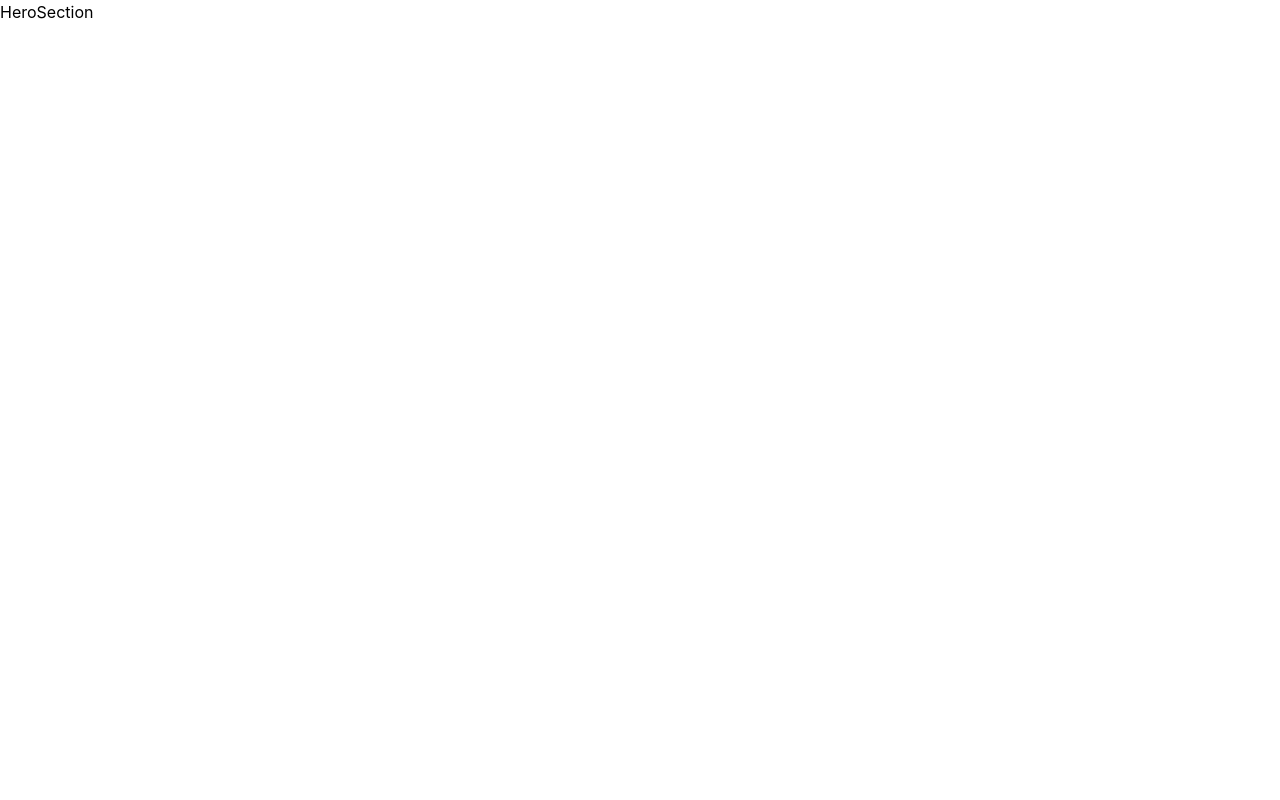
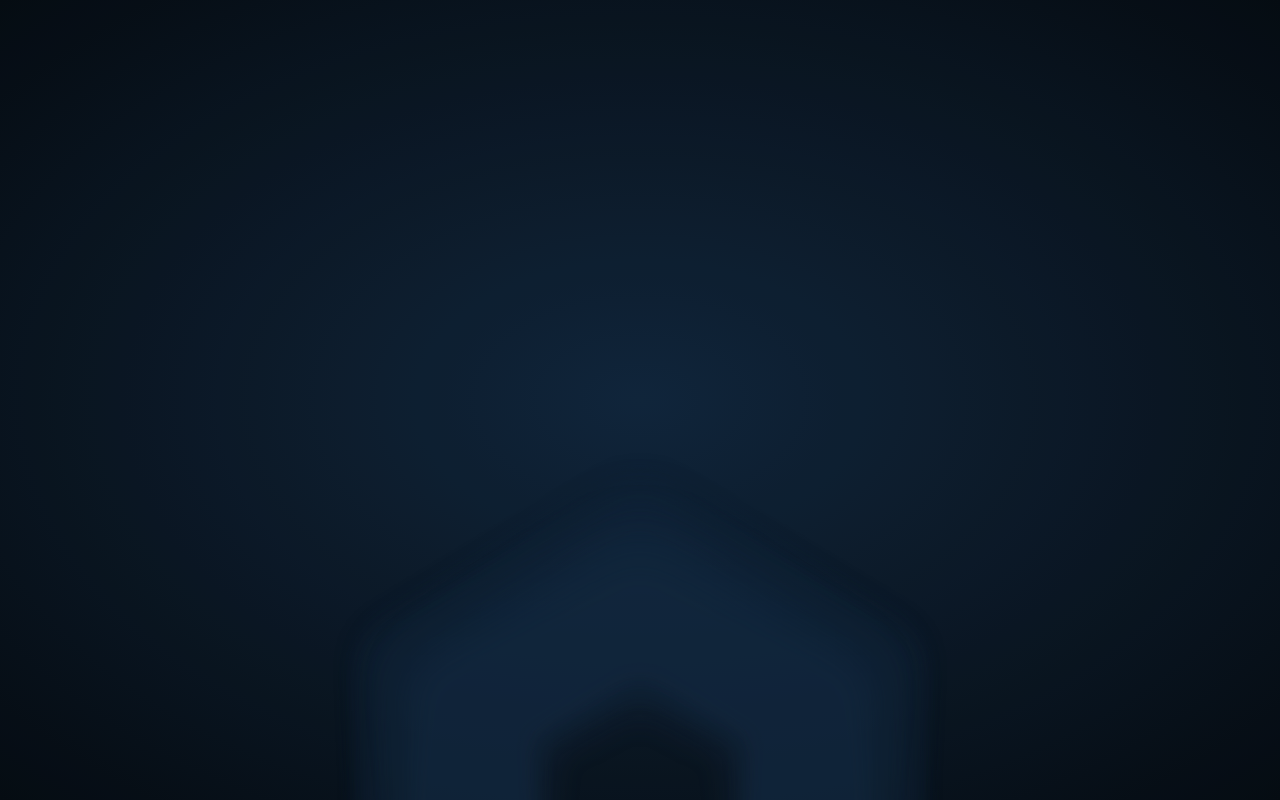
Before and after one commit to Aigu-Mind/aigumind-website, a Next.js app: page / in a window 1280 px wide. Built offline with nearby package versions, Linux system fonts and the light colour scheme.

Commit message:
heroSection started

```diff
--- a/src/app/globals.css
+++ b/src/app/globals.css
@@ -1,30 +1,89 @@
 @import "tailwindcss";
 
-/* :root {
-  --background: #ffffff;
-  --foreground: #171717;
-}
+@tailwind base;
+@tailwind components;
+@tailwind utilities;
 
-@theme inline {
-  --color-background: var(--background);
-  --color-foreground: var(--foreground);
-  --font-sans: var(--font-geist-sans);
-  --font-mono: var(--font-geist-mono);
-}
-
-@media (prefers-color-scheme: dark) {
-  :root {
-    --background: #0a0a0a;
-    --foreground: #ededed;
+@layer utilities {
+  .text-balance {
+    text-wrap: balance;
+  }
+  .bg-gradient-radial {
+    background: radial-gradient(ellipse at center, var(--tw-gradient-stops));
   }
 }
 
-body {
-  background: var(--background);
-  color: var(--foreground);
-  font-family: Arial, Helvetica, sans-serif;
-} */
-
+@layer base {
+  :root {
+    --background: 0 0% 100%;
+    --foreground: 0 0% 3.9%;
+    --card: 0 0% 100%;
+    --card-foreground: 0 0% 3.9%;
+    --popover: 0 0% 100%;
+    --popover-foreground: 0 0% 3.9%;
+    --primary: 0 0% 9%;
+    --primary-foreground: 0 0% 98%;
+    --secondary: 0 0% 96.1%;
+    --secondary-foreground: 0 0% 9%;
+    --muted: 0 0% 96.1%;
+    --muted-foreground: 0 0% 45.1%;
+    --accent: 0 0% 96.1%;
+    --accent-foreground: 0 0% 9%;
+    --destructive: 0 84.2% 60.2%;
+    --destructive-foreground: 0 0% 98%;
+    --border: 0 0% 89.8%;
+    --input: 0 0% 89.8%;
+    --ring: 0 0% 3.9%;
+    --chart-1: 12 76% 61%;
+    --chart-2: 173 58% 39%;
+    --chart-3: 197 37% 24%;
+    --chart-4: 43 74% 66%;
+    --chart-5: 27 87% 67%;
+    --radius: 0.5rem;
+    --sidebar-background: 0 0% 98%;
+    --sidebar-foreground: 240 5.3% 26.1%;
+    --sidebar-primary: 240 5.9% 10%;
+    --sidebar-primary-foreground: 0 0% 98%;
+    --sidebar-accent: 240 4.8% 95.9%;
+    --sidebar-accent-foreground: 240 5.9% 10%;
+    --sidebar-border: 220 13% 91%;
+    --sidebar-ring: 217.2 91.2% 59.8%;
+  }
+  .dark {
+    --background: 0 0% 3.9%;
+    --foreground: 0 0% 98%;
+    --card: 0 0% 3.9%;
+    --card-foreground: 0 0% 98%;
+    --popover: 0 0% 3.9%;
+    --popover-foreground: 0 0% 98%;
+    --primary: 0 0% 98%;
+    --primary-foreground: 0 0% 9%;
+    --secondary: 0 0% 14.9%;
+    --secondary-foreground: 0 0% 98%;
+    --muted: 0 0% 14.9%;
+    --muted-foreground: 0 0% 63.9%;
+    --accent: 0 0% 14.9%;
+    --accent-foreground: 0 0% 98%;
+    --destructive: 0 62.8% 30.6%;
+    --destructive-foreground: 0 0% 98%;
+    --border: 0 0% 14.9%;
+    --input: 0 0% 14.9%;
+    --ring: 0 0% 83.1%;
+    --chart-1: 220 70% 50%;
+    --chart-2: 160 60% 45%;
+    --chart-3: 30 80% 55%;
+    --chart-4: 280 65% 60%;
+    --chart-5: 340 75% 55%;
+    --sidebar-background: 240 5.9% 10%;
+    --sidebar-foreground: 240 4.8% 95.9%;
+    --sidebar-primary: 224.3 76.3% 48%;
+    --sidebar-primary-foreground: 0 0% 100%;
+    --sidebar-accent: 240 3.7% 15.9%;
+    --sidebar-accent-foreground: 240 4.8% 95.9%;
+    --sidebar-border: 240 3.7% 15.9%;
+    --sidebar-ring: 217.2 91.2% 59.8%;
+  }
+}
 
 body {
   font-family: -apple-system, BlinkMacSystemFont, 'Segoe UI', 'Roboto', 'Oxygen',
--- a/src/components/HeroSection.jsx
+++ b/src/components/HeroSection.jsx
@@ -1,7 +1,70 @@
 import React from 'react'
+import Image from 'next/image'
 
 export default function HeroSection() {
   return (
-    <div>HeroSection</div>
+    <section className="relative min-h-screen overflow-hidden">
+      {/* Radial Gradient Background */}
+      <div
+        className="absolute inset-0 bg-gradient-radial from-[#122941] to-[#060D14]"
+        style={{
+          background: 'radial-gradient(ellipse at center, #122941 0%, #060D14 100%)'
+        }}
+      />
+
+      {/* Header placeholder - will be called here later */}
+      <div className="relative z-20">
+        {/* Header component will go here */}
+      </div>
+
+      {/* Main content area */}
+      <div className="relative z-10 flex items-center justify-center min-h-screen px-4">
+        <div className="text-center max-w-4xl mx-auto">
+          {/* Content will go here later */}
+        </div>
+      </div>
+
+      {/* Polygon Images - Layered at bottom */}
+      <div className="absolute bottom-0 left-0 right-0 z-5">
+        {/* Polygon 1 - Largest, bottom layer */}
+        <div className="absolute bottom-0 left-1/2 transform -translate-x-1/2">
+          <Image
+            src="/images/polygon_1.png"
+            alt=""
+            width={1200}
+            height={400}
+            className="object-contain opacity-80"
+            priority
+          />
+        </div>
+
+        {/* Polygon 2 - Middle layer */}
+        <div className="absolute bottom-0 left-1/2 transform -translate-x-1/2 z-10">
+          <Image
+            src="/images/polygon_2.png"
+            alt=""
+            width={900}
+            height={300}
+            className="object-contain opacity-90"
+            priority
+          />
+        </div>
+
+        {/* Polygon 3 - Top layer, smallest */}
+        <div className="absolute bottom-0 left-1/2 transform -translate-x-1/2 z-20">
+          <Image
+            src="/images/polygon_3.png"
+            alt=""
+            width={600}
+            height={200}
+            className="object-contain"
+            priority
+          />
+        </div>
+      </div>
+
+      {/* Subtle overlay for better text readability */}
+      <div className="absolute inset-0 bg-black/10 z-5" />
+    </section>
   )
 }
```
